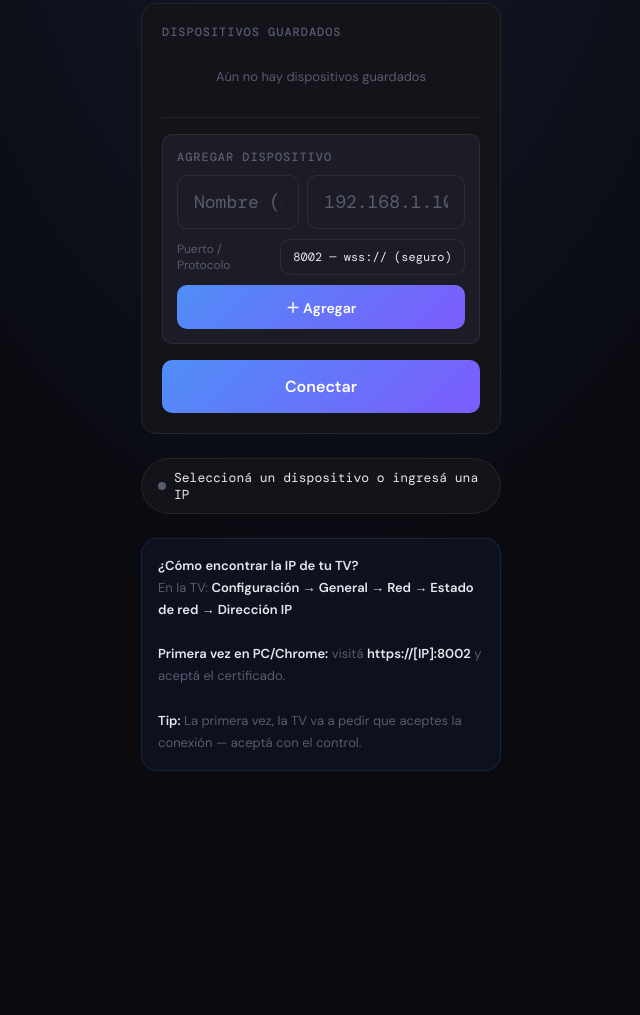
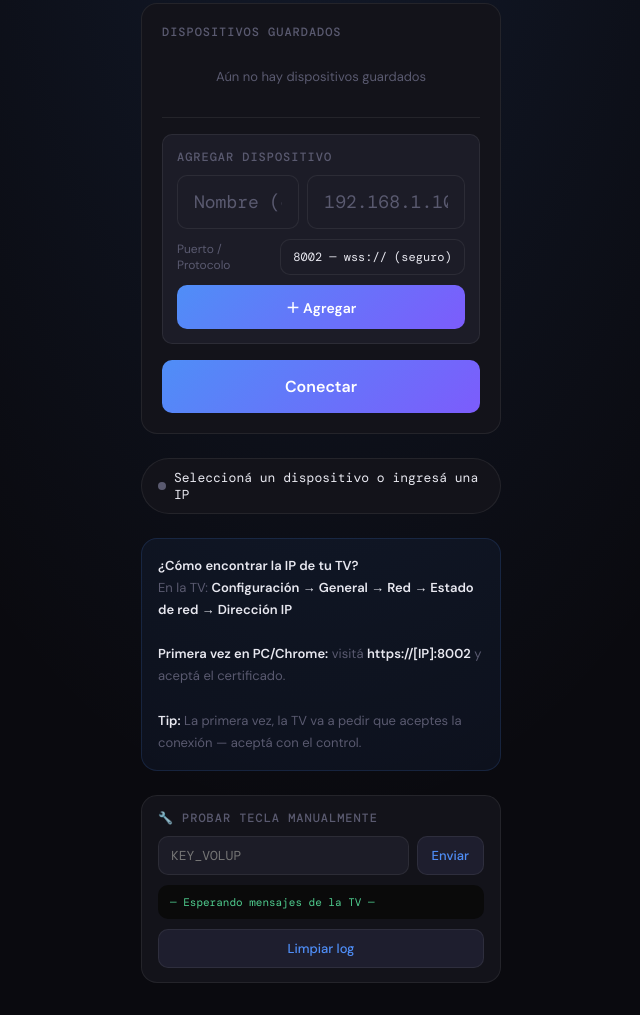
Before and after one commit to t4rget/Remote-Tizen-TV, a website: page Index.html in a window 1280 px wide. Shown: the part 220-1235 px from the top of the page, without its empty margins (319-959 px from the left). Before the commit the page ends 1023 px from the top, so only its background shows below. Drawn offline with nearby package versions, Linux system fonts and the light colour scheme; a web font is replaced by a local one.

Commit message:
log to button recived in to tv screen

```diff
--- a/Index.html
+++ b/Index.html
@@ -529,6 +529,54 @@
   }
   .kb-key:active { background: var(--btn-active); }
 
+  /* Debug panel */
+  .debug-panel {
+    width: 100%; max-width: 360px;
+    background: var(--surface);
+    border: 1px solid var(--border);
+    border-radius: var(--radius);
+    padding: 14px 16px;
+    display: flex; flex-direction: column; gap: 10px;
+  }
+  .debug-log {
+    background: #0a0a0a;
+    border-radius: var(--radius-sm);
+    padding: 10px 12px;
+    font-size: 11px;
+    font-family: 'DM Mono', monospace;
+    color: #4fcc8e;
+    max-height: 120px;
+    overflow-y: auto;
+    white-space: pre-wrap;
+    word-break: break-all;
+  }
+  .debug-row { display: flex; gap: 8px; }
+  .debug-input {
+    flex: 1;
+    background: var(--surface2);
+    border: 1px solid var(--border);
+    border-radius: var(--radius-sm);
+    padding: 10px 12px;
+    font-size: 13px;
+    font-family: 'DM Mono', monospace;
+    color: var(--text);
+    outline: none;
+    text-transform: uppercase;
+  }
+  .debug-send {
+    background: var(--btn-bg);
+    border: 1px solid var(--border);
+    border-radius: var(--radius-sm);
+    padding: 10px 14px;
+    font-size: 13px;
+    font-weight: 500;
+    font-family: 'DM Sans', sans-serif;
+    color: var(--accent);
+    cursor: pointer;
+    flex-shrink: 0;
+  }
+  .debug-send:active { background: var(--btn-active); }
+
   /* Port selector */
   .port-select {
     background: var(--surface2);
@@ -633,6 +681,16 @@
     <strong>Primera vez en PC/Chrome:</strong> visitá <strong>https://[IP]:8002</strong> y aceptá el certificado.<br><br>
     <strong>Tip:</strong> La primera vez, la TV va a pedir que aceptes la conexión — aceptá con el control.
   </div>
+
+  <div class="debug-panel">
+    <span class="ip-label">🔧 Probar tecla manualmente</span>
+    <div class="debug-row">
+      <input class="debug-input" id="debug-key" placeholder="KEY_VOLUP" autocomplete="off" spellcheck="false">
+      <button class="debug-send" onclick="debugSendKey()">Enviar</button>
+    </div>
+    <div class="debug-log" id="debug-log">— Esperando mensajes de la TV —</div>
+    <button class="debug-send" style="width:100%;text-align:center" onclick="clearDebugLog()">Limpiar log</button>
+  </div>
 </div>
 
 <!-- ═══════════════════════════════════════
@@ -687,9 +745,9 @@
         <div style="flex:1">
           <div class="section-label" style="text-align:center">Volumen</div>
           <div class="col" style="align-items:center;gap:6px">
-            <button class="rbtn md" onclick="key('KEY_VOLUMEUP')">＋</button>
+            <button class="rbtn md" onclick="key('KEY_VOLUP')">＋</button>
             <button class="rbtn md" onclick="key('KEY_MUTE')" style="font-size:11px;font-weight:600;color:var(--muted)">MUTE</button>
-            <button class="rbtn md" onclick="key('KEY_VOLUMEDOWN')">－</button>
+            <button class="rbtn md" onclick="key('KEY_VOLDOWN')">－</button>
           </div>
         </div>
 
@@ -1176,18 +1234,20 @@ function handleTVMessage(raw) {
   const event = raw.event;
   const info  = parseInfo(raw);
 
+  // Log al panel de debug
+  debugLog(`← ${event}` + (info.token ? ` [token:${info.token}]` : ''));
+
   if (event === 'ms.channel.connect') {
     isConnected = true;
 
     if (info.name)  tvName = info.name;
 
-    // Guardar token — puede ser string numérico, guardarlo tal cual
     const token = info.token != null ? String(info.token) : null;
     if (token) {
       localStorage.setItem(`tv_token_${tvIP}`, token);
-      console.log(`[TV] Token guardado para ${tvIP}: ${token}`);
+      debugLog(`✓ Token guardado: ${token}`);
     } else {
-      console.warn('[TV] ms.channel.connect sin token — la TV pedirá autorización la próxima vez');
+      debugLog('⚠ Sin token en connect');
     }
 
     showAppScreen();
@@ -1201,6 +1261,35 @@ function handleTVMessage(raw) {
     isConnected = false;
     updateHeaderStatus('Desconectado', false);
   }
+}
+
+// ═══════════════════════════════════════
+// DEBUG
+// ═══════════════════════════════════════
+function debugLog(msg) {
+  const el = document.getElementById('debug-log');
+  if (!el) return;
+  const ts = new Date().toLocaleTimeString('es', { hour12: false });
+  el.textContent = `[${ts}] ${msg}\n` + el.textContent;
+}
+
+function debugSendKey() {
+  const input = document.getElementById('debug-key');
+  const k = input.value.trim().toUpperCase();
+  if (!k) return;
+  if (!ws || ws.readyState !== WebSocket.OPEN) {
+    debugLog('✗ No conectado'); return;
+  }
+  ws.send(JSON.stringify({
+    method: 'ms.remote.control',
+    params: { Cmd: 'Click', DataOfCmd: k, Option: 'false', TypeOfRemote: 'SendRemoteKey' }
+  }));
+  debugLog(`→ Enviado: ${k}`);
+}
+
+function clearDebugLog() {
+  const el = document.getElementById('debug-log');
+  if (el) el.textContent = '— Log limpiado —';
 }
 
 // Eliminado startPing() — el ping era el causante de las desconexiones
```
